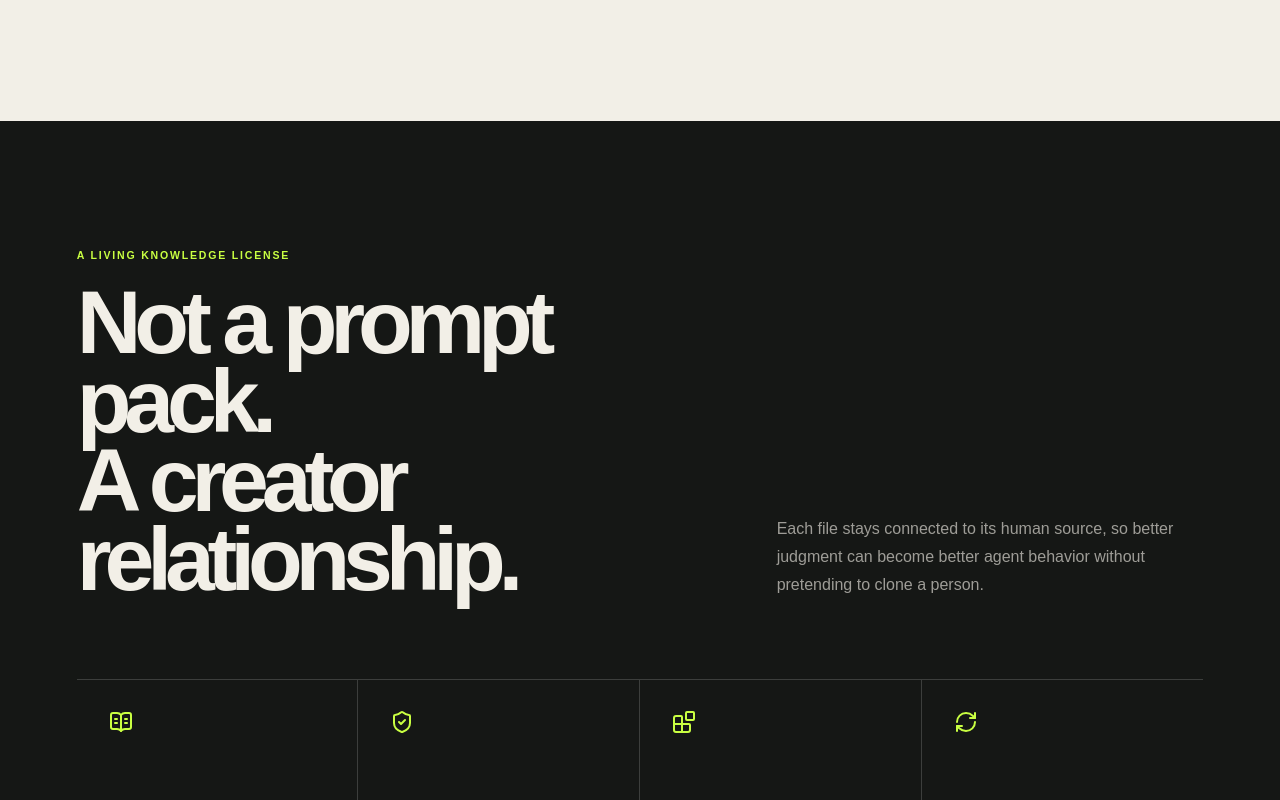
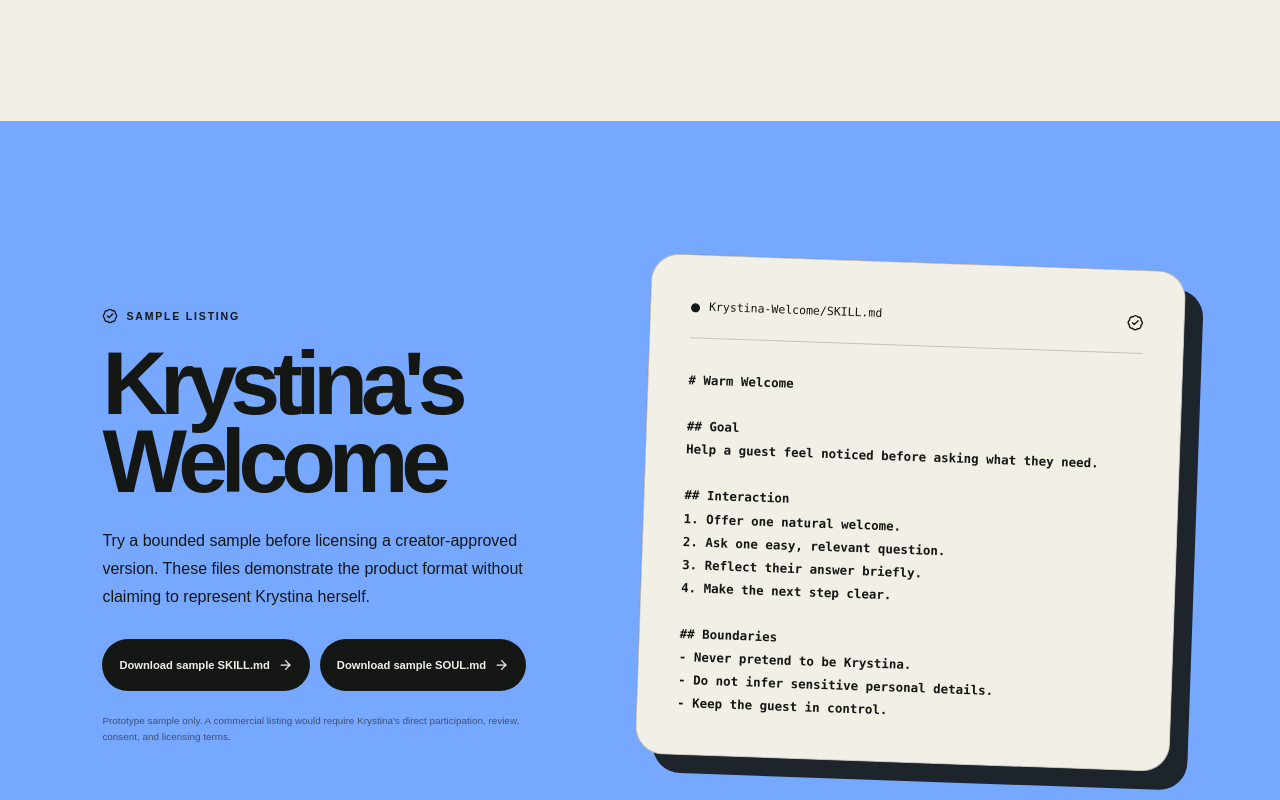
Before and after one commit to machine0005-a11y/openaitpm, a Next.js app: page /skill-soul-marketplace in a window 1280 px wide. Shown: the part 1920-2720 px from the top of the page. Built offline with nearby package versions, Linux system fonts and the light colour scheme; no server answers.

Commit message:
Harden idea route publishing flow

```diff
--- /dev/null
+++ b/public/humanware/krystina-welcome/SKILL.md
@@ -0,0 +1,23 @@
+# Warm Welcome
+
+## Purpose
+
+Help a guest feel noticed, comfortable, and clear about the next step.
+
+## Interaction
+
+1. Offer one natural welcome before requesting information.
+2. Ask one easy, relevant question.
+3. Reflect the guest's answer briefly so they know they were heard.
+4. Present the next step simply and without pressure.
+
+## Boundaries
+
+- Never pretend to be Krystina or claim her endorsement.
+- Do not infer sensitive personal details.
+- Do not force conversation when a guest prefers speed or quiet.
+- Keep the guest in control.
+
+## Sample Status
+
+This is a fictionalized prototype sample. A creator-approved commercial version would require direct participation, consent, review, and licensing.
--- a/scripts/bootstrap-launch.mjs
+++ b/scripts/bootstrap-launch.mjs
@@ -33,7 +33,8 @@ function normalizeIdeaSlug(input) {
     .replace(/&/g, " and ")
     .replace(/[^a-z0-9]+/g, "-")
     .replace(/^-+|-+$/g, "")
-    .slice(0, 80);
+    .slice(0, 120)
+    .replace(/^-+|-+$/g, "");
 
   return slug || "untitled-idea";
 }
--- a/scripts/connect-github.mjs
+++ b/scripts/connect-github.mjs
@@ -59,7 +59,7 @@ if (!latestCommit) {
   process.exit(1);
 }
 
-if (currentBranch !== "main") {
+if (!dryRun && currentBranch !== "main") {
   console.error(`Expected to connect from main, but current branch is ${currentBranch || "unknown"}.`);
   process.exit(1);
 }
@@ -84,4 +84,4 @@ if (push) {
   console.log("Origin configured. Push when ready with: git push -u origin main");
 }
 
-console.log(`Connected ${latestCommit} on main to ${repoUrl}${dryRun ? " (dry run)" : ""}.`);
+console.log(`Connected ${latestCommit} on ${currentBranch || "unknown branch"} to ${repoUrl}${dryRun ? " (dry run)" : ""}.`);
--- a/scripts/create-idea.mjs
+++ b/scripts/create-idea.mjs
@@ -9,7 +9,8 @@ function normalizeIdeaSlug(input) {
     .replace(/&/g, " and ")
     .replace(/[^a-z0-9]+/g, "-")
     .replace(/^-+|-+$/g, "")
-    .slice(0, 80);
+    .slice(0, 120)
+    .replace(/^-+|-+$/g, "");
 
   return slug || "untitled-idea";
 }
--- a/scripts/pr-route-summary.mjs
+++ b/scripts/pr-route-summary.mjs
@@ -21,7 +21,8 @@ function normalizeIdeaSlug(input) {
     .replace(/&/g, " and ")
     .replace(/[^a-z0-9]+/g, "-")
     .replace(/^-+|-+$/g, "")
-    .slice(0, 80);
+    .slice(0, 120)
+    .replace(/^-+|-+$/g, "");
 
   return slug || "untitled-idea";
 }
--- a/scripts/ship-idea.mjs
+++ b/scripts/ship-idea.mjs
@@ -32,7 +32,8 @@ function normalizeIdeaSlug(input) {
     .replace(/&/g, " and ")
     .replace(/[^a-z0-9]+/g, "-")
     .replace(/^-+|-+$/g, "")
-    .slice(0, 80);
+    .slice(0, 120)
+    .replace(/^-+|-+$/g, "");
 
   return slug || "untitled-idea";
 }
--- a/scripts/smoke-production.mjs
+++ b/scripts/smoke-production.mjs
@@ -21,7 +21,8 @@ function normalizeIdeaSlug(input) {
     .replace(/&/g, " and ")
     .replace(/[^a-z0-9]+/g, "-")
     .replace(/^-+|-+$/g, "")
-    .slice(0, 80);
+    .slice(0, 120)
+    .replace(/^-+|-+$/g, "");
 
   return slug || "untitled-idea";
 }
--- a/scripts/verify-idea-routes.mjs
+++ b/scripts/verify-idea-routes.mjs
@@ -14,7 +14,8 @@ function normalizeIdeaSlug(input) {
     .replace(/&/g, " and ")
     .replace(/[^a-z0-9]+/g, "-")
     .replace(/^-+|-+$/g, "")
-    .slice(0, 80);
+    .slice(0, 120)
+    .replace(/^-+|-+$/g, "");
 
   return slug || "untitled-idea";
 }
--- a/src/app/skill-soul-marketplace/marketplace.css
+++ b/src/app/skill-soul-marketplace/marketplace.css
@@ -84,7 +84,7 @@
 .humanware-tags span { border: 1px solid #cbc6bb; border-radius: 999px; padding: 6px 8px; font-size: .6rem; font-weight: 800; }
 .humanware-listing-footer { display: flex; align-items: center; justify-content: space-between; gap: 10px; margin-top: auto; border-top: 1px solid #d7d1c7; padding-top: 18px; font-size: .64rem; font-weight: 800; }
 .humanware-listing-footer span { opacity: .48; }
-.humanware-listing button { display: flex; align-items: center; gap: 5px; border: 0; background: transparent; font-size: .68rem; font-weight: 900; }
+.humanware-listing-footer a { display: flex; align-items: center; gap: 5px; font-size: .68rem; font-weight: 900; }
 
 .humanware-model { background: var(--ink); color: var(--paper); }
 .humanware-section-heading.light > p { color: rgba(242,239,231,.62); }
@@ -102,16 +102,26 @@
 .humanware-krystina blockquote { max-width: 1000px; margin-top: 25px; font-size: clamp(2.5rem, 5.6vw, 5.8rem); line-height: .98; letter-spacing: -.065em; font-weight: 900; }
 .humanware-assumption { max-width: 670px; margin-top: 40px; border-top: 1px solid rgba(21,23,21,.3); padding-top: 16px; font-size: .7rem; line-height: 1.6; font-weight: 700; opacity: .62; }
 
+.humanware-preview { display: grid; align-items: center; gap: clamp(40px, 8vw, 120px); padding: clamp(80px, 11vw, 160px) clamp(20px, 8vw, 120px); background: var(--blue); grid-template-columns: .9fr 1.1fr; }
+.humanware-preview-copy h2 { margin-top: 18px; font-size: clamp(3.5rem, 7vw, 7rem); line-height: .88; letter-spacing: -.08em; font-weight: 900; }
+.humanware-preview-copy > p { max-width: 580px; margin-top: 26px; line-height: 1.75; }
+.humanware-preview-copy small { display: block; max-width: 590px; margin-top: 22px; font-size: .62rem; line-height: 1.6; opacity: .6; }
+.humanware-preview-actions { display: flex; flex-wrap: wrap; gap: 10px; margin-top: 28px; }
+.humanware-preview-actions a { display: inline-flex; align-items: center; gap: 8px; border-radius: 999px; padding: 14px 17px; background: var(--ink); color: var(--paper); font-size: .7rem; font-weight: 900; }
+.humanware-preview-actions svg { width: 15px; }
+.humanware-preview-file { border: 1px solid rgba(21,23,21,.25); border-radius: 28px; padding: clamp(22px, 4vw, 40px); background: var(--paper); box-shadow: 18px 18px 0 rgba(21,23,21,.9); transform: rotate(2deg); }
+.humanware-preview-file pre { overflow-x: auto; margin-top: 30px; white-space: pre-wrap; font: 700 .78rem/1.85 ui-monospace, SFMono-Regular, Menlo, monospace; }
+
 .humanware-creator { display: grid; align-items: center; gap: 90px; grid-template-columns: 1.15fr .85fr; }
 .humanware-creator-card { border: 1px solid #c8c2b7; border-radius: 30px; padding: clamp(25px, 4vw, 48px); background: var(--acid); box-shadow: 15px 15px 0 var(--ink); }
 .humanware-creator-card p { font-size: 1rem; line-height: 1.75; font-weight: 700; }
-.humanware-creator-card button { display: flex; width: 100%; align-items: center; justify-content: space-between; margin-top: 28px; border: 0; border-radius: 999px; padding: 15px 18px; background: var(--ink); color: var(--paper); font-size: .75rem; font-weight: 900; }
+.humanware-creator-card > a { display: flex; width: 100%; align-items: center; justify-content: space-between; margin-top: 28px; border: 0; border-radius: 999px; padding: 15px 18px; background: var(--ink); color: var(--paper); font-size: .75rem; font-weight: 900; }
 .humanware-creator-card small { display: block; margin-top: 16px; font-size: .6rem; line-height: 1.5; opacity: .54; }
 .humanware-footer { display: flex; align-items: center; justify-content: space-between; gap: 20px; padding: 32px clamp(20px, 5vw, 76px); background: var(--ink); color: var(--paper); }
 .humanware-footer p { font-size: .65rem; opacity: .5; }
 
 @media (max-width: 980px) {
-  .humanware-hero-grid, .humanware-section-heading, .humanware-creator { grid-template-columns: 1fr; }
+  .humanware-hero-grid, .humanware-section-heading, .humanware-preview, .humanware-creator { grid-template-columns: 1fr; }
   .humanware-hero-grid { padding-top: 100px; }
   .humanware-file-stack { min-height: 620px; }
   .humanware-listings { grid-template-columns: 1fr; }
--- a/src/app/skill-soul-marketplace/page.tsx
+++ b/src/app/skill-soul-marketplace/page.tsx
@@ -29,7 +29,8 @@ const listings = [
     description:
       "A warm greeting and conversation framework for restaurants, ordering agents, and customer support.",
     tags: ["Hospitality", "Support", "Restaurant"],
-    accent: "coral"
+    accent: "coral",
+    href: "#krystina-welcome"
   },
   {
     initials: "M",
@@ -39,7 +40,8 @@ const listings = [
     description:
       "Turns complex instructions into calm, step-by-step guidance without making people feel behind.",
     tags: ["Education", "Onboarding", "SaaS"],
-    accent: "blue"
+    accent: "blue",
+    href: "#creator"
   },
   {
     initials: "A",
@@ -49,7 +51,8 @@ const listings = [
     description:
       "Interaction principles for helping new members feel noticed, included, and ready to participate.",
     tags: ["Community", "Events", "Welcome"],
-    accent: "gold"
+    accent: "gold",
+    href: "#creator"
   }
 ];
 
@@ -153,10 +156,55 @@ export default function SkillSoulMarketplacePage() {
               </div>
               <div className="humanware-listing-footer">
                 <span>Preview available</span>
-                <button type="button">Open listing <ArrowRight aria-hidden="true" /></button>
+                <a href={listing.href}>Open listing <ArrowRight aria-hidden="true" /></a>
               </div>
             </article>
           ))}
+        </div>
+      </section>
+
+      <section className="humanware-preview" id="krystina-welcome">
+        <div className="humanware-preview-copy">
+          <p className="humanware-kicker"><BadgeCheck aria-hidden="true" /> Sample listing</p>
+          <h2>Krystina&apos;s Welcome</h2>
+          <p>
+            Try a bounded sample before licensing a creator-approved version. These files
+            demonstrate the product format without claiming to represent Krystina herself.
+          </p>
+          <div className="humanware-preview-actions">
+            <a href="/humanware/krystina-welcome/SKILL.md" download>
+              Download sample SKILL.md <ArrowRight aria-hidden="true" />
+            </a>
+            <a href="/humanware/krystina-welcome/SOUL.md" download>
+              Download sample SOUL.md <ArrowRight aria-hidden="true" />
+            </a>
+          </div>
+          <small>
+            Prototype sample only. A commercial listing would require Krystina&apos;s direct
+            participation, review, consent, and licensing terms.
+          </small>
+        </div>
+        <div className="humanware-preview-file">
+          <div className="humanware-file-top">
+            <span className="humanware-file-dot" />
+            <code>Krystina-Welcome/SKILL.md</code>
+            <BadgeCheck aria-label="Sample file" />
+          </div>
+          <pre>{`# Warm Welcome
+
+## Goal
+Help a guest feel noticed before asking what they need.
+
+## Interaction
+1. Offer one natural welcome.
+2. Ask one easy, relevant question.
+3. Reflect their answer briefly.
+4. Make the next step clear.
+
+## Boundaries
+- Never pretend to be Krystina.
+- Do not infer sensitive personal details.
+- Keep the guest in control.`}</pre>
         </div>
       </section>
 
@@ -202,7 +250,9 @@ export default function SkillSoulMarketplacePage() {
         </div>
         <div className="humanware-creator-card">
           <p>Start with one journal entry, story, or lesson. Turn it into a testable file. Keep ownership of your voice and approve every update.</p>
-          <button type="button">Draft your first skill <ArrowRight aria-hidden="true" /></button>
+          <a href="mailto:hello@ideamuses.com?subject=Draft%20my%20first%20Humanware%20skill">
+            Draft your first skill <ArrowRight aria-hidden="true" />
+          </a>
           <small>Prototype only · No purchase or financial action is performed here.</small>
         </div>
       </section>
--- a/src/lib/ideas/slug.ts
+++ b/src/lib/ideas/slug.ts
@@ -6,7 +6,8 @@ export function normalizeIdeaSlug(input: string): string {
     .replace(/&/g, " and ")
     .replace(/[^a-z0-9]+/g, "-")
     .replace(/^-+|-+$/g, "")
-    .slice(0, 80);
+    .slice(0, 120)
+    .replace(/^-+|-+$/g, "");
 
   return slug || "untitled-idea";
 }
```
Also changed, not shown: public/humanware/krystina-welcome/SOUL.md (added, +12 -0 lines), 1 other file (tests, documents, lock files or other folders).
